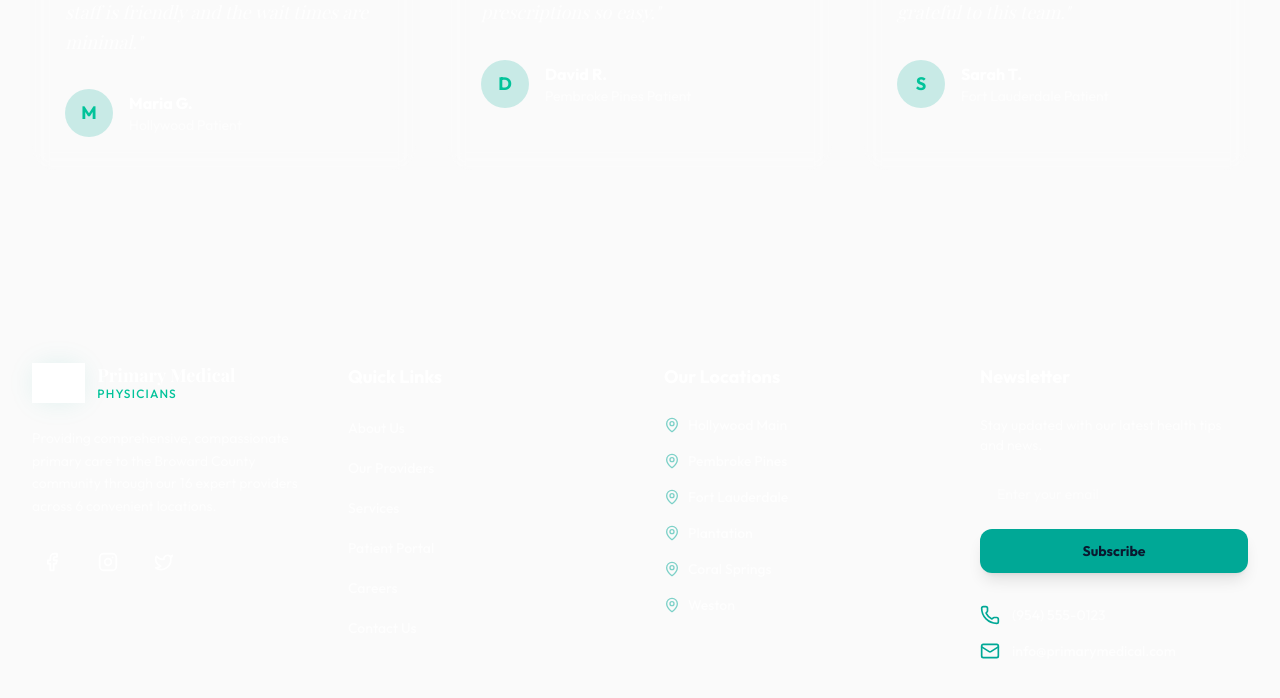
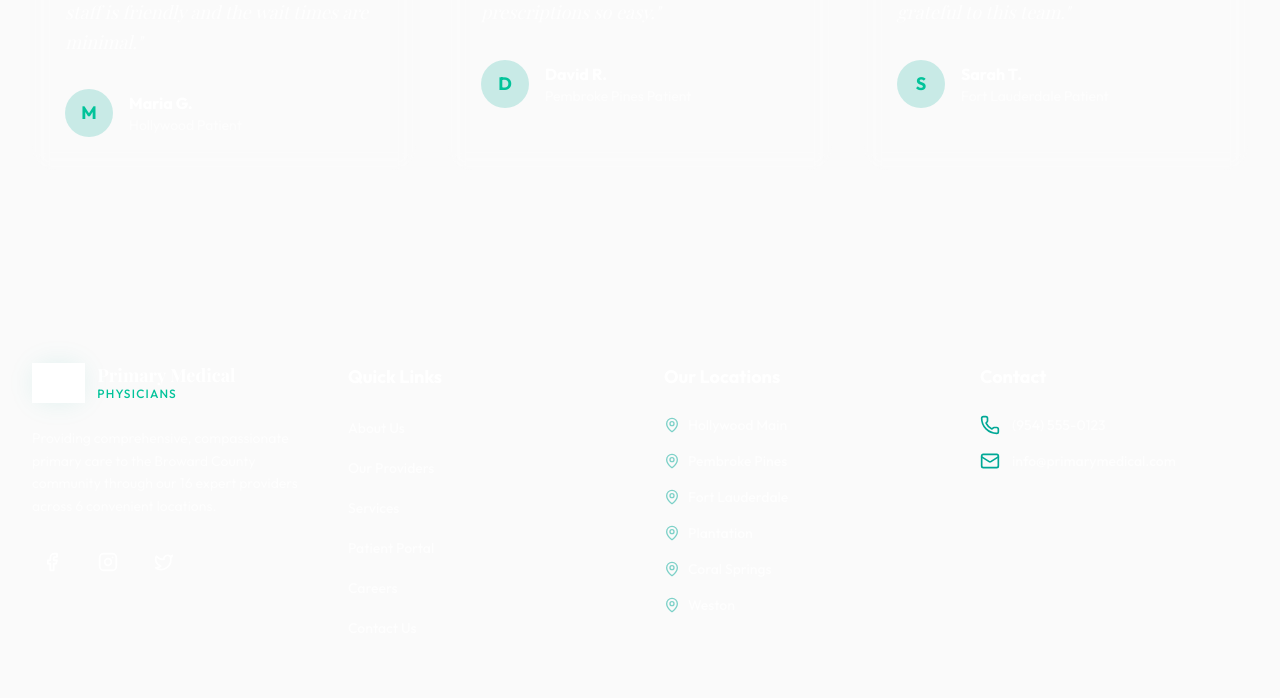
Before and after one commit to DavidGenoy/pmpweb2.1, a React (Vite) app: page / in a window 1280 px wide. Shown: the part 6222-6920 px from the top of the page. Built offline with nearby package versions, Linux system fonts and the light colour scheme; grey boxes are pictures that could not be loaded; a web font is replaced by a local one.

Commit message:
feat: Remove newsletter signup from footers
Removes the newsletter signup forms from all footer components (v1, v2, v3) and updates the section titles to "Contact". This simplifies the footer and focuses on essential contact information.

```diff
--- a/src/components/Footer.tsx
+++ b/src/components/Footer.tsx
@@ -111,19 +111,8 @@ export default function Footer() {
 
           {/* Contact */}
           <div>
-            <h4 className="font-bold text-lg mb-6 text-white">Newsletter</h4>
-            <p className="text-white/70 text-sm mb-4">Stay updated with our latest health tips and news.</p>
-            <div className="flex flex-col gap-3">
-              <input
-                type="email"
-                placeholder="Enter your email"
-                className="bg-white/5 border border-white/10 rounded-xl px-4 py-3 text-sm text-white focus:bg-white/10"
-              />
-              <button className="w-full bg-accent-500 hover:bg-accent-400 text-primary-900 py-3 rounded-xl font-bold transition-all text-sm shadow-lg">
-                Subscribe
-              </button>
-            </div>
-            <ul className="space-y-4 mt-8">
+            <h4 className="font-bold text-lg mb-6 text-white">Contact</h4>
+            <ul className="space-y-4">
               <li>
                 <a
                   href="tel:954-555-0123"
--- a/src/components/v2/V2Footer.tsx
+++ b/src/components/v2/V2Footer.tsx
@@ -14,18 +14,8 @@ export default function V2Footer() {
           </div>
 
           <div>
-            <h4 className="font-organic text-xl text-white/40 uppercase tracking-widest mb-8">Newsletter</h4>
-            <div className="flex flex-col gap-6">
-              <input
-                type="email"
-                placeholder="Your email"
-                className="bg-white/5 border border-white/10 rounded-full px-8 py-4 font-organic text-xl text-white focus:bg-white/10 transition-all"
-              />
-              <button className="bg-v2-olive text-white px-8 py-4 rounded-full font-organic text-xl hover:bg-white hover:text-v2-olive transition-all">
-                Join
-              </button>
-            </div>
-            <div className="flex flex-col gap-6 font-organic text-xl mt-12">
+            <h4 className="font-organic text-xl text-white/40 uppercase tracking-widest mb-8">Contact</h4>
+            <div className="flex flex-col gap-6 font-organic text-xl">
               <a href="tel:9545550123" className="flex items-center gap-4 hover:text-v2-olive transition-colors">
                 <Phone className="w-5 h-5" /> (954) 555-0123
               </a>
--- a/src/components/v3/V3Footer.tsx
+++ b/src/components/v3/V3Footer.tsx
@@ -11,17 +11,7 @@ export default function V3Footer() {
             </h2>
             <div className="flex flex-col gap-8 mt-12">
               <div className="flex flex-col gap-4">
-                <p className="font-mono text-[10px] uppercase tracking-widest text-white/50">Newsletter Signup</p>
-                <div className="flex gap-2">
-                  <input
-                    type="email"
-                    placeholder="ENTER EMAIL"
-                    className="flex-1 bg-white/5 border-2 border-white/10 px-6 py-4 font-tech font-bold text-white focus:border-v3-accent transition-all uppercase tracking-widest"
-                  />
-                  <button className="bg-v3-accent text-primary-900 px-8 font-tech font-bold uppercase tracking-widest">
-                    GO
-                  </button>
-                </div>
+                <p className="font-mono text-[10px] uppercase tracking-widest text-white/50">Contact</p>
               </div>
               <div className="flex items-center gap-6">
                 <div className="w-16 h-16 bg-v3-accent flex items-center justify-center text-primary-900">
```
